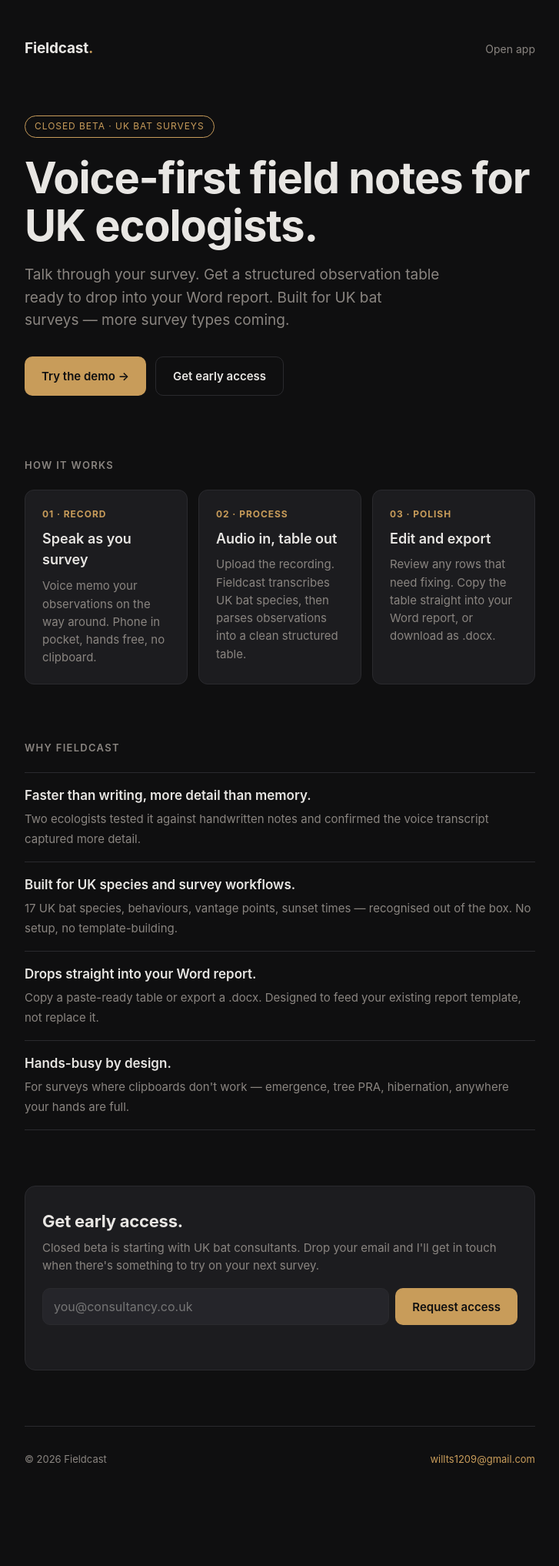
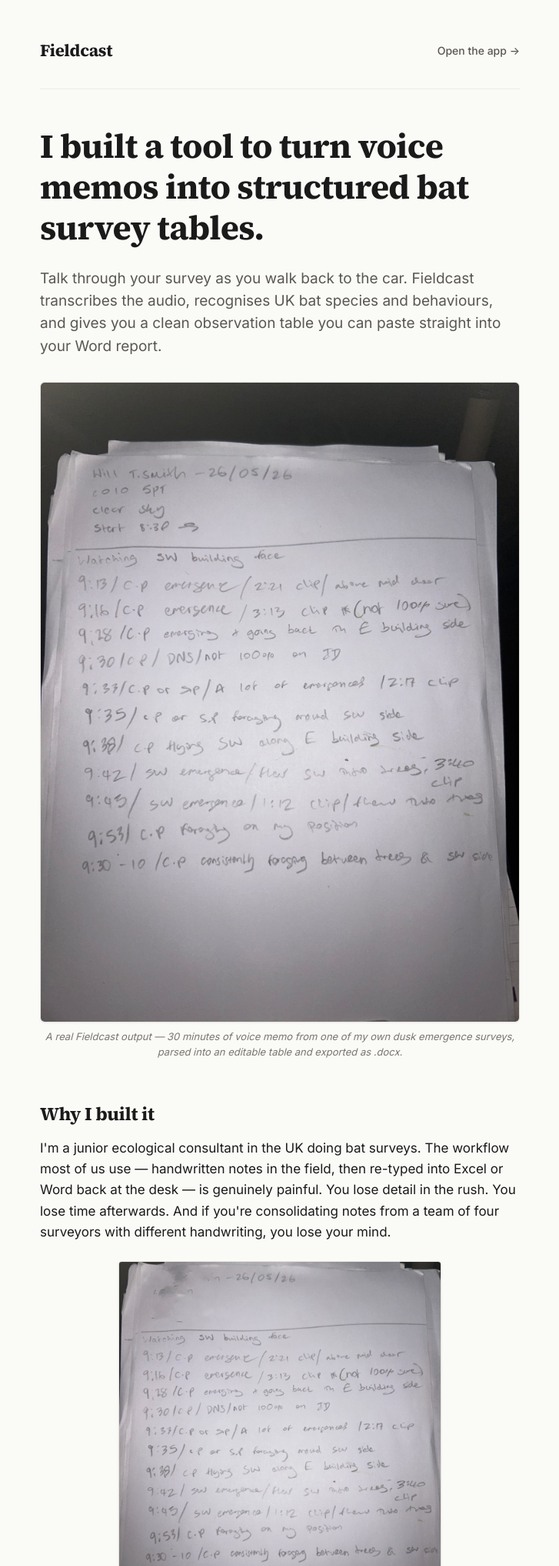
Before and after one commit to willts1209/AEYMAIN, a Flask app: page / in a window 1280 px wide. Shown: the top 2034 px of the page at 77% size, without its empty margins (276-1003 px from the left). Before the commit the page ends 1903 px from the top, so only its background shows below. Run offline with Flask 3, Linux system fonts and the light colour scheme.

Commit message:
Redesign landing page: light professional aesthetic with real screenshots
Drops the dark-mode startup-y design in favour of a UK-consultancy
aesthetic that doesn't pattern-match to vibe-coded AI apps:
- Warm off-white background, Source Serif 4 headings, navy accent
- First-person honest opening: "I built a tool to turn voice memos..."
- Real screenshot of a Fieldcast .docx output as the hero figure
- Real photo of handwritten paper notes from the same survey, inline
- "Why I built it" / "How it works" / "Who this is for" / "About me"
  sections written in plain authoritative prose
- Lower-key signup card with explicit "no marketing, no spam"
- Drops the "Closed beta" badge and three-card grid that read as YC startup

The two real screenshots (fieldcast-output.jpg and paper-notes.png) are
the credibility anchor — abstract gradients and stock icons can't fake
an actual paper survey sheet from a real dusk emergence.

Co-Authored-By: Claude Opus 4.7 <noreply@anthropic.com>

```diff
--- a/templates/landing.html
+++ b/templates/landing.html
@@ -3,178 +3,260 @@
 <head>
 <meta charset="UTF-8">
 <meta name="viewport" content="width=device-width, initial-scale=1.0">
-<title>Fieldcast — Voice-first field notes for UK ecologists</title>
-<meta name="description" content="Talk through your survey. Get a structured observation table ready to drop into your report. Built for UK bat surveys.">
-<meta name="theme-color" content="#0f0f10">
-<meta property="og:title" content="Fieldcast — Voice-first field notes for UK ecologists">
-<meta property="og:description" content="Talk through your survey. Get a structured observation table ready to drop into your report.">
+<title>Fieldcast — Voice notes to bat survey tables</title>
+<meta name="description" content="A tool I built to turn voice memos from UK bat surveys into structured observation tables, ready to drop into a Word report.">
+<meta name="theme-color" content="#fafaf7">
+<meta property="og:title" content="Fieldcast — Voice notes to bat survey tables">
+<meta property="og:description" content="A tool I built to turn voice memos from UK bat surveys into structured tables, ready for your Word report.">
 <meta property="og:type" content="website">
 <link rel="apple-touch-icon" href="/static/icon-192.png">
+<link rel="preconnect" href="https://fonts.googleapis.com">
+<link rel="preconnect" href="https://fonts.gstatic.com" crossorigin>
+<link rel="stylesheet" href="https://fonts.googleapis.com/css2?family=Source+Serif+4:opsz,wght@8..60,400;8..60,600;8..60,700&family=Inter:wght@400;500;600&display=swap">
 <style>
   :root {
-    --bg: #0f0f10;
-    --fg: #e8e6e3;
-    --muted: #8a8580;
-    --accent: #c89c5a;
-    --accent-fg: #0f0f10;
-    --card: #1c1c1f;
-    --border: #2a2a2e;
+    --bg: #fafaf7;
+    --surface: #ffffff;
+    --border: #e3e0d8;
+    --border-soft: #efece4;
+    --text: #1a1a1a;
+    --text-muted: #5a5752;
+    --text-soft: #7a766f;
+    --accent: #1e3a5f;
+    --accent-hover: #16294a;
+    --success: #2d5a3d;
+    --danger: #9b3a2e;
   }
   * { box-sizing: border-box; -webkit-tap-highlight-color: transparent; }
   html, body { margin: 0; padding: 0; }
   body {
-    font-family: -apple-system, BlinkMacSystemFont, "SF Pro", system-ui, sans-serif;
+    font-family: 'Inter', -apple-system, BlinkMacSystemFont, system-ui, sans-serif;
     background: var(--bg);
-    color: var(--fg);
+    color: var(--text);
     font-size: 17px;
-    line-height: 1.55;
+    line-height: 1.6;
     -webkit-font-smoothing: antialiased;
+    -moz-osx-font-smoothing: grayscale;
   }
-  a { color: var(--accent); text-decoration: none; }
-  a:hover { text-decoration: underline; }
+  a { color: var(--accent); text-decoration: underline; text-decoration-thickness: 1px; text-underline-offset: 2px; }
+  a:hover { color: var(--accent-hover); }
   .container {
-    max-width: 720px;
+    max-width: 680px;
     margin: 0 auto;
-    padding: 32px 22px 64px;
+    padding: 32px 22px 80px;
   }
   header {
     display: flex;
     align-items: center;
     justify-content: space-between;
-    margin-bottom: 72px;
+    padding-bottom: 32px;
+    margin-bottom: 48px;
+    border-bottom: 1px solid var(--border-soft);
   }
   .wordmark {
+    font-family: 'Source Serif 4', Georgia, serif;
+    font-size: 22px;
+    font-weight: 700;
+    letter-spacing: -0.015em;
+    color: var(--text);
+    text-decoration: none;
+  }
+  .wordmark:hover { color: var(--text); text-decoration: none; }
+  header nav a {
+    font-size: 14px;
+    color: var(--text-muted);
+    text-decoration: none;
+    font-weight: 500;
+  }
+  header nav a:hover { color: var(--text); }
+  h1, h2, h3 {
+    font-family: 'Source Serif 4', Georgia, serif;
+    color: var(--text);
+    letter-spacing: -0.015em;
+    line-height: 1.2;
+  }
+  h1 {
+    font-size: 36px;
+    font-weight: 700;
+    margin: 0 0 24px;
+  }
+  h2 {
+    font-size: 24px;
+    font-weight: 700;
+    margin: 56px 0 16px;
+  }
+  h3 {
     font-size: 19px;
+    font-weight: 600;
+    margin: 24px 0 8px;
+  }
+  p {
+    margin: 0 0 18px;
+    color: var(--text);
+  }
+  p.lead {
+    font-size: 19px;
+    line-height: 1.55;
+    color: var(--text-muted);
+    margin-bottom: 28px;
+  }
+  .hero-figure {
+    margin: 32px 0 8px;
+    border: 1px solid var(--border);
+    border-radius: 6px;
+    overflow: hidden;
+    background: var(--surface);
+    box-shadow: 0 1px 3px rgba(0,0,0,0.04);
+  }
+  .hero-figure img {
+    display: block;
+    width: 100%;
+    height: auto;
+  }
+  .figure-caption {
+    font-size: 13px;
+    color: var(--text-soft);
+    margin: 0 0 32px;
+    text-align: center;
+    font-style: italic;
+  }
+  .inline-figure {
+    margin: 24px auto 28px;
+    max-width: 420px;
+  }
+  .inline-figure img {
+    display: block;
+    width: 100%;
+    height: auto;
+    border: 1px solid var(--border);
+    border-radius: 4px;
+    background: var(--surface);
+    box-shadow: 0 1px 3px rgba(0,0,0,0.04);
+  }
+  .inline-figure figcaption {
+    font-size: 13px;
+    color: var(--text-soft);
+    font-style: italic;
+    margin-top: 10px;
+    text-align: center;
+    line-height: 1.5;
+  }
+  .comparison {
+    display: grid;
+    grid-template-columns: 1fr;
+    gap: 16px;
+    margin: 24px 0 8px;
+  }
+  .comparison figure {
+    margin: 0;
+    border: 1px solid var(--border);
+    border-radius: 6px;
+    overflow: hidden;
+    background: var(--surface);
+  }
+  .comparison figure img {
+    display: block;
+    width: 100%;
+    height: auto;
+  }
+  .comparison figcaption {
+    padding: 10px 14px;
+    font-size: 13px;
+    color: var(--text-muted);
+    border-top: 1px solid var(--border-soft);
+    background: #fbfaf6;
+  }
+  .img-placeholder {
+    background: repeating-linear-gradient(45deg, #f1ede3, #f1ede3 8px, #ece7da 8px, #ece7da 16px);
+    color: var(--text-soft);
+    padding: 60px 20px;
+    text-align: center;
+    font-size: 14px;
+    border: 1px dashed var(--border);
+    border-radius: 4px;
+    font-family: 'Source Serif 4', Georgia, serif;
+    font-style: italic;
+  }
+  ol.steps {
+    padding-left: 0;
+    list-style: none;
+    counter-reset: step;
+  }
+  ol.steps li {
+    padding: 14px 0 14px 44px;
+    border-top: 1px solid var(--border-soft);
+    position: relative;
+    counter-increment: step;
+  }
+  ol.steps li:last-child { border-bottom: 1px solid var(--border-soft); }
+  ol.steps li::before {
+    content: counter(step);
+    position: absolute;
+    left: 0;
+    top: 16px;
+    font-family: 'Source Serif 4', Georgia, serif;
+    font-size: 15px;
     font-weight: 700;
-    letter-spacing: -0.01em;
-  }
-  .wordmark .dot { color: var(--accent); }
-  nav a {
-    font-size: 14px;
-    color: var(--muted);
-    margin-left: 18px;
-  }
-  nav a:hover { color: var(--fg); }
-  .hero h1 {
-    font-size: 44px;
-    line-height: 1.1;
-    letter-spacing: -0.02em;
-    margin: 0 0 18px;
-    font-weight: 700;
-  }
-  .hero .tagline {
-    font-size: 19px;
-    color: var(--muted);
-    max-width: 540px;
-    margin: 0 0 32px;
-  }
-  .hero .badge {
-    display: inline-block;
-    font-size: 12px;
-    text-transform: uppercase;
-    letter-spacing: 0.08em;
     color: var(--accent);
-    border: 1px solid var(--accent);
-    border-radius: 999px;
-    padding: 4px 12px;
-    margin-bottom: 22px;
-  }
-  .cta-row {
+    width: 28px;
+    height: 28px;
+    border: 1.5px solid var(--accent);
+    border-radius: 50%;
     display: flex;
-    gap: 12px;
-    flex-wrap: wrap;
-    margin-bottom: 80px;
-  }
-  .btn {
-    display: inline-flex;
     align-items: center;
     justify-content: center;
-    padding: 13px 22px;
-    border-radius: 10px;
-    font-size: 15px;
-    font-weight: 600;
-    font-family: inherit;
-    cursor: pointer;
-    border: none;
-    text-decoration: none;
+    line-height: 1;
   }
-  .btn.primary { background: var(--accent); color: var(--accent-fg); }
-  .btn.secondary { background: transparent; color: var(--fg); border: 1px solid var(--border); }
-  .btn:hover { text-decoration: none; opacity: 0.92; }
-  h2 {
-    font-size: 13px;
-    text-transform: uppercase;
-    letter-spacing: 0.1em;
-    color: var(--muted);
-    margin: 0 0 22px;
+  ol.steps li strong {
+    display: block;
+    margin-bottom: 2px;
     font-weight: 600;
   }
-  .section { margin-bottom: 72px; }
-  .steps {
+  ol.steps li span.body {
+    color: var(--text-muted);
+    font-size: 15px;
+    line-height: 1.55;
+  }
+  .about {
     display: grid;
-    grid-template-columns: 1fr;
-    gap: 14px;
+    grid-template-columns: auto 1fr;
+    gap: 18px;
+    align-items: flex-start;
+    margin-top: 16px;
   }
-  .step {
-    background: var(--card);
+  .about-photo {
+    width: 76px;
+    height: 76px;
+    border-radius: 50%;
+    background: #ece7da;
+    overflow: hidden;
+    flex-shrink: 0;
     border: 1px solid var(--border);
-    border-radius: 12px;
-    padding: 22px;
   }
-  .step .num {
-    font-size: 12px;
-    color: var(--accent);
-    font-weight: 700;
-    letter-spacing: 0.08em;
-    text-transform: uppercase;
-    margin-bottom: 8px;
+  .about-photo img { width: 100%; height: 100%; object-fit: cover; display: block; }
+  .about-photo-placeholder {
+    width: 100%;
+    height: 100%;
+    display: flex;
+    align-items: center;
+    justify-content: center;
+    font-family: 'Source Serif 4', Georgia, serif;
+    color: var(--text-soft);
+    font-size: 24px;
   }
-  .step h3 {
-    margin: 0 0 8px;
-    font-size: 18px;
-    font-weight: 600;
+  .about-text { font-size: 15px; color: var(--text-muted); line-height: 1.6; }
+  .about-text p { margin: 0 0 10px; color: var(--text-muted); }
+  .about-text p:last-child { margin-bottom: 0; }
+  .signup {
+    background: var(--surface);
+    border: 1px solid var(--border);
+    border-radius: 6px;
+    padding: 24px;
+    margin-top: 16px;
   }
-  .step p {
-    margin: 0;
-    color: var(--muted);
-    font-size: 15px;
-  }
-  .why-list {
-    list-style: none;
-    padding: 0;
-    margin: 0;
-  }
-  .why-list li {
-    padding: 16px 0;
-    border-top: 1px solid var(--border);
-    color: var(--fg);
-  }
-  .why-list li:last-child { border-bottom: 1px solid var(--border); }
-  .why-list li strong {
-    display: block;
-    font-weight: 600;
-    margin-bottom: 4px;
-  }
-  .why-list li span {
-    color: var(--muted);
-    font-size: 15px;
-  }
-  .signup {
-    background: var(--card);
-    border: 1px solid var(--border);
-    border-radius: 14px;
-    padding: 28px 22px;
-  }
-  .signup h3 {
-    margin: 0 0 6px;
-    font-size: 22px;
-    font-weight: 700;
-    letter-spacing: -0.01em;
-  }
-  .signup p {
-    margin: 0 0 18px;
-    color: var(--muted);
-    font-size: 15px;
+  .signup p.lead {
+    font-size: 16px;
+    margin-bottom: 16px;
   }
   .signup form {
     display: flex;
@@ -183,40 +265,59 @@
   }
   .signup input[type=email] {
     flex: 1;
-    min-width: 220px;
-    padding: 13px 14px;
-    font-size: 16px;
-    background: #25252a;
-    color: var(--fg);
+    min-width: 200px;
+    padding: 11px 13px;
+    font-size: 15px;
+    background: var(--bg);
+    color: var(--text);
     border: 1px solid var(--border);
-    border-radius: 10px;
+    border-radius: 4px;
     font-family: inherit;
   }
   .signup input[type=email]:focus { outline: none; border-color: var(--accent); }
-  .signup button { padding: 13px 22px; }
+  .signup button {
+    padding: 11px 18px;
+    font-size: 14px;
+    font-weight: 600;
+    background: var(--accent);
+    color: white;
+    border: none;
+    border-radius: 4px;
+    cursor: pointer;
+    font-family: inherit;
+  }
+  .signup button:hover { background: var(--accent-hover); }
   .signup .status {
+    font-size: 13px;
+    color: var(--text-soft);
+    margin-top: 12px;
+    min-height: 16px;
+  }
+  .signup .status.error { color: var(--danger); }
+  .signup .status.success { color: var(--success); }
+  .try-link {
+    display: inline-block;
+    margin-top: 8px;
     font-size: 14px;
-    color: var(--muted);
-    margin-top: 12px;
-    min-height: 18px;
+    color: var(--text-muted);
   }
-  .signup .status.error { color: #c8625a; }
-  .signup .status.success { color: #7fb98a; }
   footer {
-    margin-top: 72px;
-    padding-top: 32px;
-    border-top: 1px solid var(--border);
-    color: var(--muted);
+    margin-top: 80px;
+    padding-top: 24px;
+    border-top: 1px solid var(--border-soft);
+    color: var(--text-soft);
     font-size: 13px;
     display: flex;
     justify-content: space-between;
     flex-wrap: wrap;
     gap: 10px;
   }
+  footer a { color: var(--text-muted); text-decoration: none; }
+  footer a:hover { color: var(--text); text-decoration: underline; }
   @media (min-width: 640px) {
     .container { padding: 48px 28px 96px; }
-    .hero h1 { font-size: 56px; }
-    .steps { grid-template-columns: 1fr 1fr 1fr; }
+    h1 { font-size: 44px; }
+    .comparison { grid-template-columns: 1fr 1fr; }
   }
 </style>
 </head>
@@ -225,80 +326,89 @@
 <div class="container">
 
   <header>
-    <div class="wordmark">Fieldcast<span class="dot">.</span></div>
+    <a href="/" class="wordmark">Fieldcast</a>
     <nav>
-      <a href="/app">Open app</a>
+      <a href="/app">Open the app →</a>
     </nav>
   </header>
 
-  <section class="hero">
-    <div class="badge">Closed beta · UK bat surveys</div>
-    <h1>Voice-first field notes for UK ecologists.</h1>
-    <p class="tagline">Talk through your survey. Get a structured observation table ready to drop into your Word report. Built for UK bat surveys — more survey types coming.</p>
-    <div class="cta-row">
-      <a class="btn primary" href="/app">Try the demo →</a>
-      <a class="btn secondary" href="#signup">Get early access</a>
+  <h1>I built a tool to turn voice memos into structured bat survey tables.</h1>
+
+  <p class="lead">
+    Talk through your survey as you walk back to the car. Fieldcast transcribes the audio, recognises UK bat species and behaviours, and gives you a clean observation table you can paste straight into your Word report.
+  </p>
+
+  <figure class="hero-figure">
+    <img src="/static/img/fieldcast-output.jpg" alt="Screenshot of a Fieldcast-generated Word document showing a bat activity log with columns for time, species, count, behaviour, location, direction, and notes.">
+  </figure>
+  <p class="figure-caption">A real Fieldcast output — 30 minutes of voice memo from one of my own dusk emergence surveys, parsed into an editable table and exported as .docx.</p>
+
+  <h2>Why I built it</h2>
+
+  <p>
+    I'm a junior ecological consultant in the UK doing bat surveys. The workflow most of us use — handwritten notes in the field, then re-typed into Excel or Word back at the desk — is genuinely painful. You lose detail in the rush. You lose time afterwards. And if you're consolidating notes from a team of four surveyors with different handwriting, you lose your mind.
+  </p>
+
+  <figure class="inline-figure">
+    <img src="/static/img/paper-notes.png" alt="A photo of my handwritten paper field notes from a bat survey — sideways shorthand on a piece of A4.">
+    <figcaption>My handwritten notes from the same survey. Quick to scribble at dusk, slow to interpret afterwards — especially if someone else wrote them.</figcaption>
+  </figure>
+
+  <p>
+    I tested Fieldcast against these paper notes on a real bat survey. The auto-generated table matched my own observations almost exactly — and according to my boss (who's been doing this for years), the voice transcript actually captured <em>more</em> detail than I'd written down by hand.
+  </p>
+
+  <h2>How it works</h2>
+
+  <ol class="steps">
+    <li>
+      <strong>Record as you survey.</strong>
+      <span class="body">Voice memo on your phone — iOS Voice Memos, any recorder. Hands free, no clipboard, no screen.</span>
+    </li>
+    <li>
+      <strong>Upload the audio.</strong>
+      <span class="body">Fieldcast transcribes with a model primed on UK bat species, then parses observations into a structured table: time, species, count, behaviour, location, direction, notes.</span>
+    </li>
+    <li>
+      <strong>Review, edit, export.</strong>
+      <span class="body">Check any rows that need fixing. Copy the table straight into your Word report, or download as a .docx.</span>
+    </li>
+  </ol>
+
+  <h2>Who this is for</h2>
+
+  <p>
+    UK ecological consultants doing bat surveys. v1 covers dusk emergence and activity transects, with the same backend ready for PRA, tree PRA, GCN, dormouse, and other UK survey types in the near future. If your hands are full in the field — climbing, holding a torch and binoculars, lifting refugia — Fieldcast is built for you.
+  </p>
+
+  <h2>About me</h2>
+
+  <div class="about">
+    <div class="about-photo">
+      <!-- Replace inner div with <img src="/static/img/me.jpg" alt="Will"> when ready -->
+      <div class="about-photo-placeholder">W</div>
     </div>
-  </section>
-
-  <section class="section">
-    <h2>How it works</h2>
-    <div class="steps">
-      <div class="step">
-        <div class="num">01 · Record</div>
-        <h3>Speak as you survey</h3>
-        <p>Voice memo your observations on the way around. Phone in pocket, hands free, no clipboard.</p>
-      </div>
-      <div class="step">
-        <div class="num">02 · Process</div>
-        <h3>Audio in, table out</h3>
-        <p>Upload the recording. Fieldcast transcribes UK bat species, then parses observations into a clean structured table.</p>
-      </div>
-      <div class="step">
-        <div class="num">03 · Polish</div>
-        <h3>Edit and export</h3>
-        <p>Review any rows that need fixing. Copy the table straight into your Word report, or download as .docx.</p>
+    <div class="about-text">
+      <p>Will — junior ecological consultant, UK. I built Fieldcast because I got tired of re-typing my own field notes and watching colleagues do the same.</p>
+      <p>Currently in closed beta with my own consultancy. Looking for two or three other UK bat ecologists to try it on real surveys.</p>
     </div>
   </div>
-  </section>
 
-  <section class="section">
-    <h2>Why Fieldcast</h2>
-    <ul class="why-list">
-      <li>
-        <strong>Faster than writing, more detail than memory.</strong>
-        <span>Two ecologists tested it against handwritten notes and confirmed the voice transcript captured more detail.</span>
-      </li>
-      <li>
-        <strong>Built for UK species and survey workflows.</strong>
-        <span>17 UK bat species, behaviours, vantage points, sunset times — recognised out of the box. No setup, no template-building.</span>
-      </li>
-      <li>
-        <strong>Drops straight into your Word report.</strong>
-        <span>Copy a paste-ready table or export a .docx. Designed to feed your existing report template, not replace it.</span>
-      </li>
-      <li>
-        <strong>Hands-busy by design.</strong>
-        <span>For surveys where clipboards don't work — emergence, tree PRA, hibernation, anywhere your hands are full.</span>
-      </li>
-    </ul>
-  </section>
+  <h2>Try it on your next survey</h2>
 
-  <section class="section" id="signup">
   <div class="signup">
-      <h3>Get early access.</h3>
-      <p>Closed beta is starting with UK bat consultants. Drop your email and I'll get in touch when there's something to try on your next survey.</p>
+    <p class="lead">Drop your email and I'll be in touch when there's space in the beta. No marketing, no spam — one email from me when it's ready.</p>
     <form id="signupForm">
       <input type="email" id="email" name="email" placeholder="you@consultancy.co.uk" required autocomplete="email">
-        <button class="btn primary" type="submit">Request access</button>
+      <button type="submit">Request access</button>
     </form>
     <div class="status" id="signupStatus"></div>
+    <a class="try-link" href="/app">Or open the demo now →</a>
   </div>
-  </section>
 
   <footer>
-    <span>© 2026 Fieldcast</span>
-    <span><a href="mailto:willts1209@gmail.com">willts1209@gmail.com</a></span>
+    <span>© 2026 Fieldcast · Built in the UK</span>
+    <a href="mailto:willts1209@gmail.com">willts1209@gmail.com</a>
   </footer>
 
 </div>
```
Also changed, not shown: static/img/fieldcast-output.jpg (added), static/img/paper-notes.png (added). Lines whose indentation alone changed are shown as unchanged.
